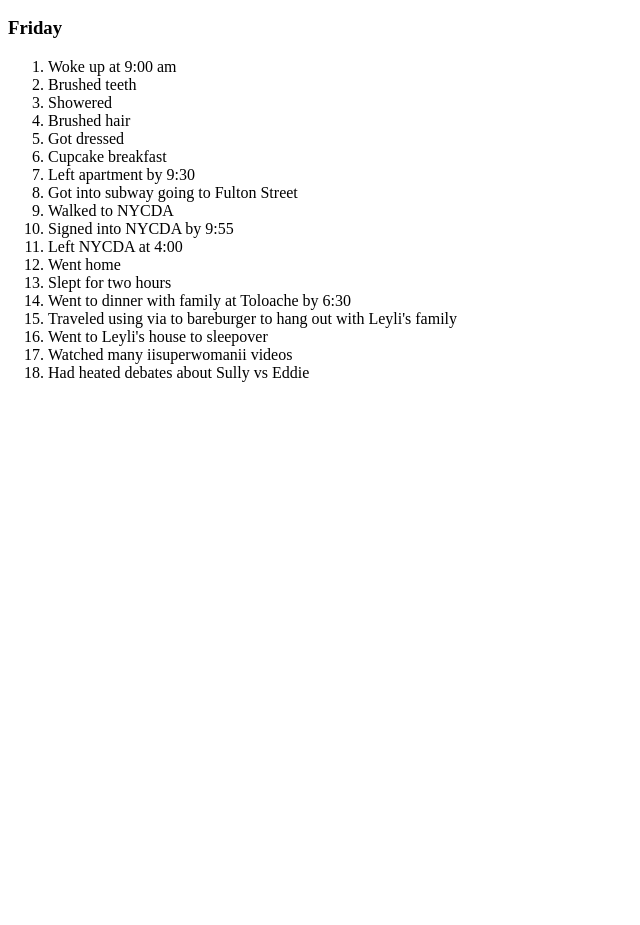
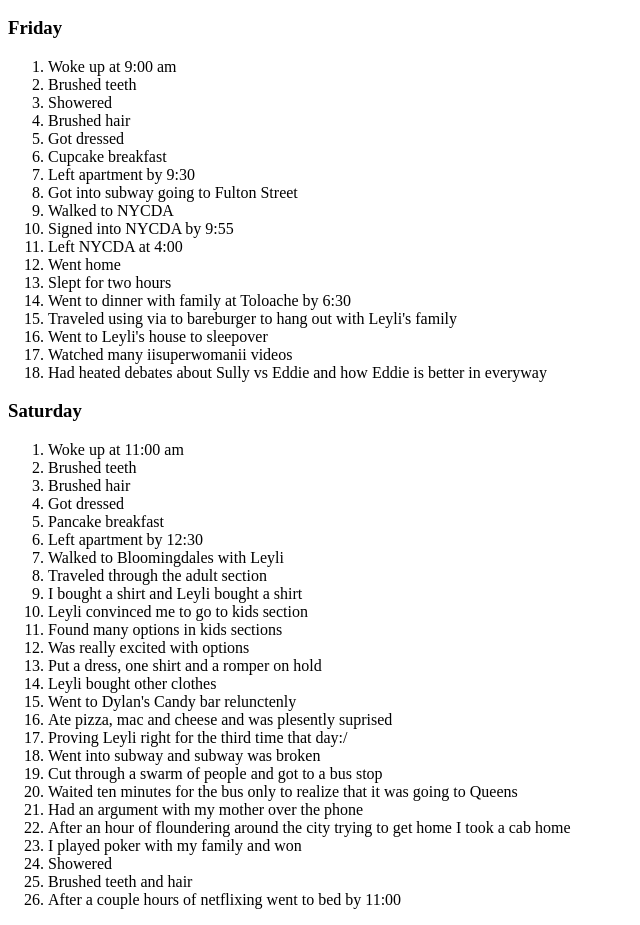
Before and after one commit to zgarg/MyWeekendBasicWebpage, a plain HTML site: page index.html in a window 1280 px wide. Shown: the part 110-1035 px from the top of the page, without its empty margins (0-640 px from the left). Before the commit the page ends 800 px from the top, so only its background shows below. Drawn offline with Linux system fonts and the light colour scheme.

Commit message:
I added an ordered list of my events on Saturday.

```diff
--- a/index.html
+++ b/index.html
@@ -26,8 +26,36 @@
 			<li>Traveled using via to bareburger to hang out with Leyli's family</li>
 			<li>Went to Leyli's house to sleepover</li>
 			<li>Watched many iisuperwomanii videos</li>
-			<li>Had heated debates about Sully vs Eddie</li>
+			<li>Had heated debates about Sully vs Eddie and how Eddie is better in everyway</li>
 		</ol>
-
+		<h3>Saturday</h3>
+		<ol>
+			<li>Woke up at 11:00 am</li>
+			<li>Brushed teeth</li>
+			<li>Brushed hair</li>
+			<li>Got dressed</li>
+			<li>Pancake breakfast</li>
+			<li>Left apartment by 12:30</li>
+			<li>Walked to Bloomingdales with Leyli</li>
+			<li>Traveled through the adult section</li>
+			<li>I bought a shirt and Leyli bought a shirt</li>
+			<li>Leyli convinced me to go to kids section</li>
+			<li>Found many options in kids sections</li>
+			<li>Was really excited with options</li>
+			<li>Put a dress, one shirt and a romper on hold</li>
+			<li>Leyli bought other clothes</li>
+			<li>Went to Dylan's Candy bar relunctenly</li>
+			<li>Ate pizza, mac and cheese and was plesently suprised</li>
+			<li>Proving Leyli right for the third time that day:/</li>
+			<li>Went into subway and subway was broken</li>
+			<li>Cut through a swarm of people and got to a bus stop</li>
+			<li>Waited ten minutes for the bus only to realize that it was going to Queens</li>
+			<li>Had an argument with my mother over the phone</li>
+			<li>After an hour of floundering around the city trying to get home I took a cab home</li>
+			<li>I played poker with my family and won</li>
+			<li>Showered</li>
+			<li>Brushed teeth and hair</li>
+			<li>After a couple hours of netflixing went to bed by 11:00</li>
+		</ol>
 </body>
 </html>
```
